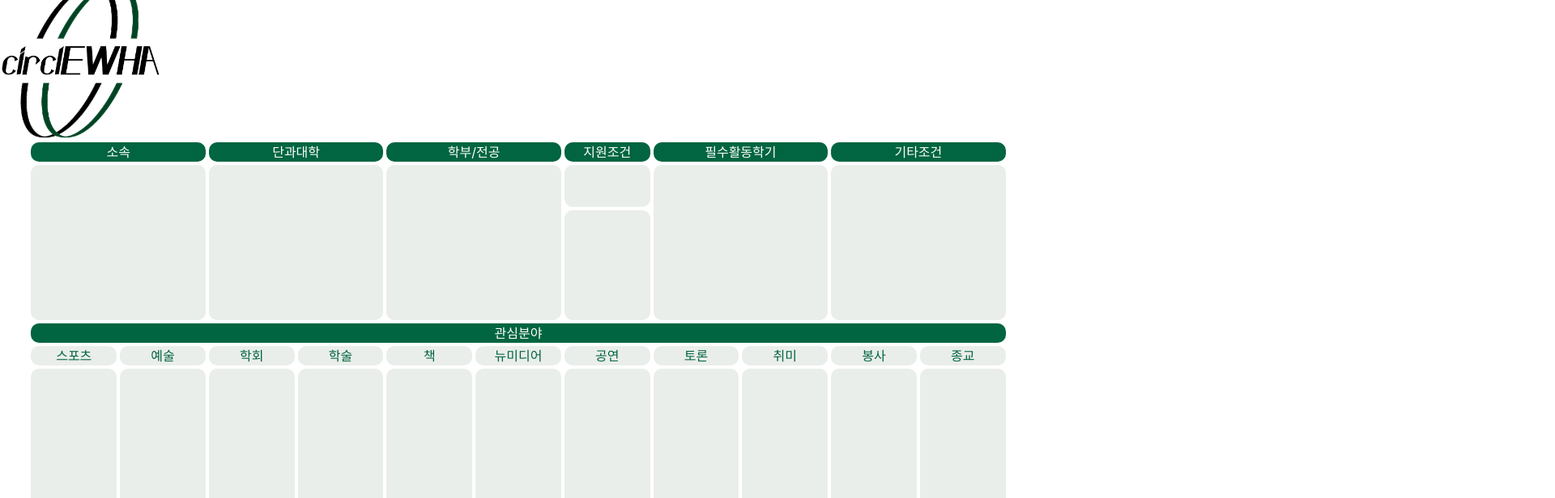
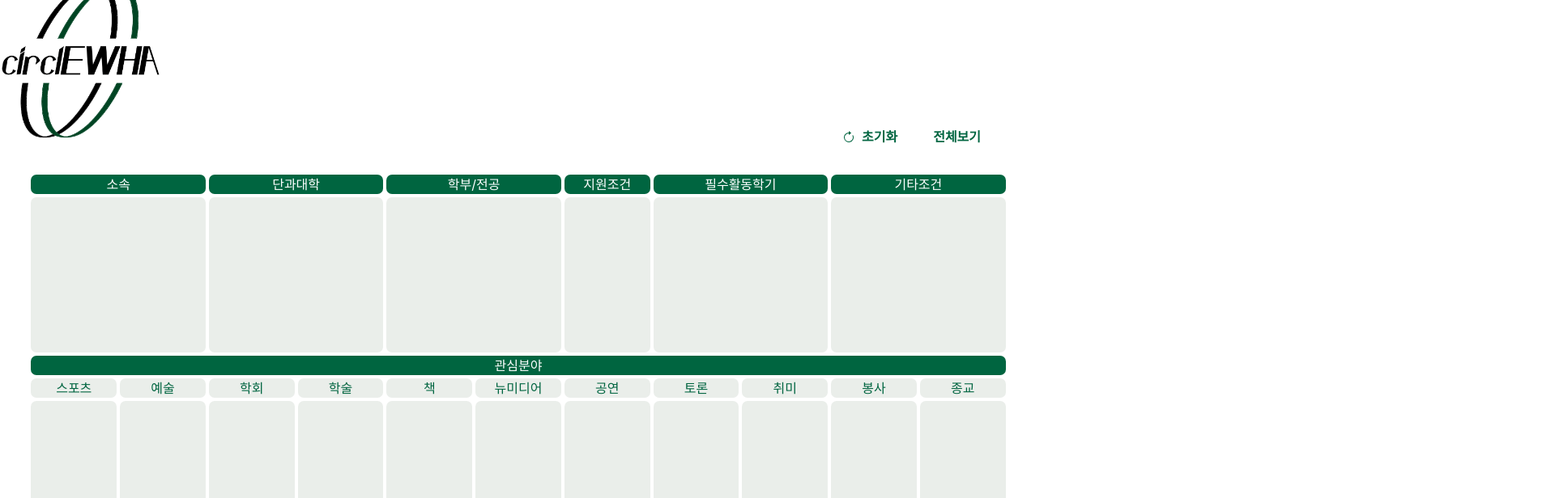
Before and after one commit to Soohyeon-Choi/Circlewha, a Next.js app: page / in a window 1280 px wide. Shown: the top 616 px of the page at 81% size, 1920 px wide, since content can reach past the window. Built offline with nearby package versions, Linux system fonts and the light colour scheme.

Commit message:
add button

```diff
--- a/src/components/Filter.js
+++ b/src/components/Filter.js
@@ -1,7 +1,18 @@
-import { Grid, GridItem, Text } from "@chakra-ui/react";
+import { Grid, GridItem, Text, Button, ButtonGroup } from "@chakra-ui/react";
+import { BsArrowClockwise } from "react-icons/bs";
 
 export default function Filter() {
   return (
+    <>
+      <ButtonGroup spacing={3} size="md" px="80%">
+        <Button leftIcon={<BsArrowClockwise />} color="#006540" variant="ghost">
+          초기화
+        </Button>
+        <Button color="#006540" variant="ghost">
+          전체보기
+        </Button>
+      </ButtonGroup>
+
       <Grid
         w="100%"
         h="100%"
@@ -11,119 +22,263 @@ export default function Filter() {
         templateColumns="repeat(11, 1fr)"
         gap={1}
       >
-      <GridItem colSpan={2} bg="#006540" borderRadius="10px">
+        <GridItem colSpan={2} bg="#006540" borderRadius="7px">
           <Text fontweight="bold" color="white" textAlign="center">
             소속
           </Text>
         </GridItem>
-      <GridItem colSpan={2} bg="#006540" borderRadius="10px">
+        <GridItem colSpan={2} bg="#006540" borderRadius="7px">
           <Text fontweight="bold" color="white" textAlign="center">
             단과대학
           </Text>
         </GridItem>
-      <GridItem colSpan={2} bg="#006540" borderRadius="10px">
+        <GridItem colSpan={2} bg="#006540" borderRadius="7px">
           <Text fontweight="bold" color="white" textAlign="center">
             학부/전공
           </Text>
         </GridItem>
-      <GridItem bg="#006540" borderRadius="10px">
+        <GridItem bg="#006540" borderRadius="7px">
           <Text fontweight="bold" color="white" textAlign="center">
             지원조건
           </Text>
         </GridItem>
-      <GridItem colSpan={2} bg="#006540" borderRadius="10px">
+        <GridItem colSpan={2} bg="#006540" borderRadius="7px">
           <Text fontweight="bold" color="white" textAlign="center">
             필수활동학기
           </Text>
         </GridItem>
-      <GridItem colSpan={2} bg="#006540" borderRadius="10px">
+        <GridItem colSpan={2} bg="#006540" borderRadius="7px">
           <Text fontweight="bold" color="white" textAlign="center">
             기타조건
           </Text>
         </GridItem>
-      <GridItem colSpan={2} rowSpan={7} bg="#eaeeea" borderRadius="10px" />
-      <GridItem colSpan={2} rowSpan={7} bg="#eaeeea" borderRadius="10px" />
-      <GridItem colSpan={2} rowSpan={7} bg="#eaeeea" borderRadius="10px" />
-      <GridItem rowSpan={2} bg="#eaeeea" borderRadius="10px" />
-      <GridItem colSpan={2} rowSpan={7} bg="#eaeeea" borderRadius="10px" />
-      <GridItem colSpan={2} rowSpan={7} bg="#eaeeea" borderRadius="10px" />
-      <GridItem rowSpan={5} bg="#eaeeea" borderRadius="10px" />
-      <GridItem colSpan={11} bg="#006540" borderRadius="10px">
+        <GridItem colSpan={2} rowSpan={7} bg="#eaeeea" borderRadius="7px" />
+        <GridItem colSpan={2} rowSpan={7} bg="#eaeeea" borderRadius="7px" />
+        <GridItem colSpan={2} rowSpan={7} bg="#eaeeea" borderRadius="7px" />
+        <GridItem rowSpan={7} bg="#eaeeea" borderRadius="7px" />
+        <GridItem colSpan={2} rowSpan={7} bg="#eaeeea" borderRadius="7px" />
+        <GridItem colSpan={2} rowSpan={7} bg="#eaeeea" borderRadius="7px" />
+
+        <GridItem colSpan={11} bg="#006540" borderRadius="7px">
           <Text fontweight="bold" color="white" textAlign="center">
             관심분야
           </Text>
         </GridItem>
-      <GridItem colSpan={1} bg="#eaeeea" borderRadius="10px">
+        <GridItem colSpan={1} bg="#eaeeea" borderRadius="7px">
           <Text fontweight="bold" color="#006540" textAlign="center">
             스포츠
           </Text>
         </GridItem>
-      <GridItem colSpan={1} bg="#eaeeea" borderRadius="10px">
+        <GridItem colSpan={1} bg="#eaeeea" borderRadius="7px">
           <Text fontweight="bold" color="#006540" textAlign="center">
             예술
           </Text>
         </GridItem>
-      <GridItem colSpan={1} bg="#eaeeea" borderRadius="10px">
+        <GridItem colSpan={1} bg="#eaeeea" borderRadius="7px">
           <Text fontweight="bold" color="#006540" textAlign="center">
             학회
           </Text>
         </GridItem>
-      <GridItem colSpan={1} bg="#eaeeea" borderRadius="10px">
+
+        <GridItem colSpan={1} bg="#eaeeea" borderRadius="7px">
           <Text fontweight="bold" color="#006540" textAlign="center">
             학술
           </Text>
         </GridItem>
-      <GridItem colSpan={1} bg="#eaeeea" borderRadius="10px">
+
+        <GridItem colSpan={1} bg="#eaeeea" borderRadius="7px">
           <Text fontweight="bold" color="#006540" textAlign="center">
             책
           </Text>
         </GridItem>
-      <GridItem colSpan={1} bg="#eaeeea" borderRadius="10px">
+        <GridItem colSpan={1} bg="#eaeeea" borderRadius="7px">
           <Text fontweight="bold" color="#006540" textAlign="center">
             뉴미디어
           </Text>
         </GridItem>
-      <GridItem colSpan={1} bg="#eaeeea" borderRadius="10px">
+        <GridItem colSpan={1} bg="#eaeeea" borderRadius="7px">
           <Text fontweight="bold" color="#006540" textAlign="center">
             공연
           </Text>
         </GridItem>
 
-      <GridItem colSpan={1} bg="#eaeeea" borderRadius="10px">
+        <GridItem colSpan={1} bg="#eaeeea" borderRadius="7px">
           <Text fontweight="bold" color="#006540" textAlign="center">
             토론
           </Text>
         </GridItem>
 
-      <GridItem colSpan={1} bg="#eaeeea" borderRadius="10px">
+        <GridItem colSpan={1} bg="#eaeeea" borderRadius="7px">
           <Text fontweight="bold" color="#006540" textAlign="center">
             취미
           </Text>
         </GridItem>
 
-      <GridItem colSpan={1} bg="#eaeeea" borderRadius="10px">
+        <GridItem colSpan={1} bg="#eaeeea" borderRadius="7px">
           <Text fontweight="bold" color="#006540" textAlign="center">
             봉사
           </Text>
         </GridItem>
 
-      <GridItem colSpan={1} bg="#eaeeea" borderRadius="10px">
+        <GridItem colSpan={1} bg="#eaeeea" borderRadius="7px">
           <Text fontweight="bold" color="#006540" textAlign="center">
             종교
           </Text>
         </GridItem>
 
-      <GridItem rowSpan={7} bg="#eaeeea" borderRadius="10px" />
-      <GridItem rowSpan={7} bg="#eaeeea" borderRadius="10px" />
-      <GridItem rowSpan={7} bg="#eaeeea" borderRadius="10px" />
-      <GridItem rowSpan={7} bg="#eaeeea" borderRadius="10px" />
-      <GridItem rowSpan={7} bg="#eaeeea" borderRadius="10px" />
-      <GridItem rowSpan={7} bg="#eaeeea" borderRadius="10px" />
-      <GridItem rowSpan={7} bg="#eaeeea" borderRadius="10px" />
-      <GridItem rowSpan={7} bg="#eaeeea" borderRadius="10px" />
-      <GridItem rowSpan={7} bg="#eaeeea" borderRadius="10px" />
-      <GridItem rowSpan={7} bg="#eaeeea" borderRadius="10px" />
-      <GridItem rowSpan={7} bg="#eaeeea" borderRadius="10px" />
+        <GridItem rowSpan={7} bg="#eaeeea" borderRadius="7px" />
+        <GridItem rowSpan={7} bg="#eaeeea" borderRadius="7px" />
+        <GridItem rowSpan={7} bg="#eaeeea" borderRadius="7px" />
+        <GridItem rowSpan={7} bg="#eaeeea" borderRadius="7px" />
+        <GridItem rowSpan={7} bg="#eaeeea" borderRadius="7px" />
+        <GridItem rowSpan={7} bg="#eaeeea" borderRadius="7px" />
+        <GridItem rowSpan={7} bg="#eaeeea" borderRadius="7px" />
+        <GridItem rowSpan={7} bg="#eaeeea" borderRadius="7px" />
+        <GridItem rowSpan={7} bg="#eaeeea" borderRadius="7px" />
+        <GridItem rowSpan={7} bg="#eaeeea" borderRadius="7px" />
+        <GridItem rowSpan={7} bg="#eaeeea" borderRadius="7px" />
       </Grid>
+    </>
   );
 }
+
+const belong = [
+  "중앙동아리",
+  "단과대학 소속",
+  "학부/전공 소속",
+  "기타 소속",
+  "무소속",
+  "연합동아리",
+];
+
+const college = [
+  "인문과학대학",
+  "사회과학대학",
+  "자연과학대학",
+  "엘텍공과대학",
+  "음악대학",
+  "조형예술대학",
+  "사범대학",
+  "경영대학",
+  "신산업융합대학",
+  "의과대학",
+  "간호대학",
+  "약학대학",
+  "스크랜튼대학",
+  "호크마교양대학",
+];
+
+const major_1 = [
+  "국어국문학과",
+  "불어불문학과",
+  "영어영문학과",
+  "사학과",
+  "철학과",
+];
+
+const major_2 = ["심리학과", "행정학과", "커뮤니케이션 미디어학부"];
+
+const major_3 = ["화학 나노과학전공", "생명과학전공"];
+
+const major_4 = [
+  "컴퓨터공학과",
+  "사이버보안전공",
+  "전자전기공학과",
+  "식품공학과",
+  "화학신소재공학과",
+  "기후 에너지시스템공학과",
+];
+
+const major_6 = ["디자인학부"];
+
+const major_9 = ["융합보건학과"];
+
+const major_13 = ["뇌 인지과학과", "국제학부"];
+
+const cond = ["새내기만", "학번무관", "전공무관"];
+
+const sem = ["1학기", "2학기", "3학기", "4학기"];
+
+const etc = ["회비X", "동방O", "면접X", "상시모집"];
+
+const up = [
+  "기타",
+  "뉴미디어",
+  "문화",
+  "봉사",
+  "스포츠",
+  "예술",
+  "종교",
+  "책",
+  "학술",
+  "학회",
+];
+
+const up_1 = [
+  "캠페인",
+  "창업",
+  "홍보",
+  "답사",
+  "캠페인",
+  "기획",
+  "PT/PR",
+  "사회운동",
+];
+
+const up_2 = ["카드뉴스", "뉴스레터", "팟캐스트", "영상"];
+
+const up_3 = ["차", "문화교류", "관람", "친목"];
+
+const up_4 = ["의료봉사", "교육봉사", "기타봉사", "예술봉사", "해외봉사"];
+
+const up_5 = ["전체"];
+
+const up_6 = [
+  "사진",
+  "밴드/오케스트라",
+  "국악/풍물",
+  "연극/뮤지컬",
+  "패션",
+  "개그",
+  "영화",
+  "노래",
+  "댄스",
+  "디자인",
+  "그림",
+  "악기",
+];
+
+const up_7 = ["기독교"];
+
+const up_8 = ["교지/잡지/신문", "문학/문집", "신문"];
+
+const up_9 = [
+  "언어",
+  "교육",
+  "보건/의료",
+  "답사",
+  "미술",
+  "사학",
+  "건축",
+  "경영/경제",
+  "언어",
+  "토론",
+  "법학",
+  "기술과학",
+  "자연과학",
+  "사회과학",
+  "IT",
+  "인문학",
+  "교육학",
+  "여성학",
+];
+
+const up_10 = [
+  "경영",
+  "기술과학",
+  "사회과학",
+  "보건/의료",
+  "법학",
+  "경영/경제",
+  "미술",
+];
```
Lines whose indentation alone changed are shown as unchanged.
